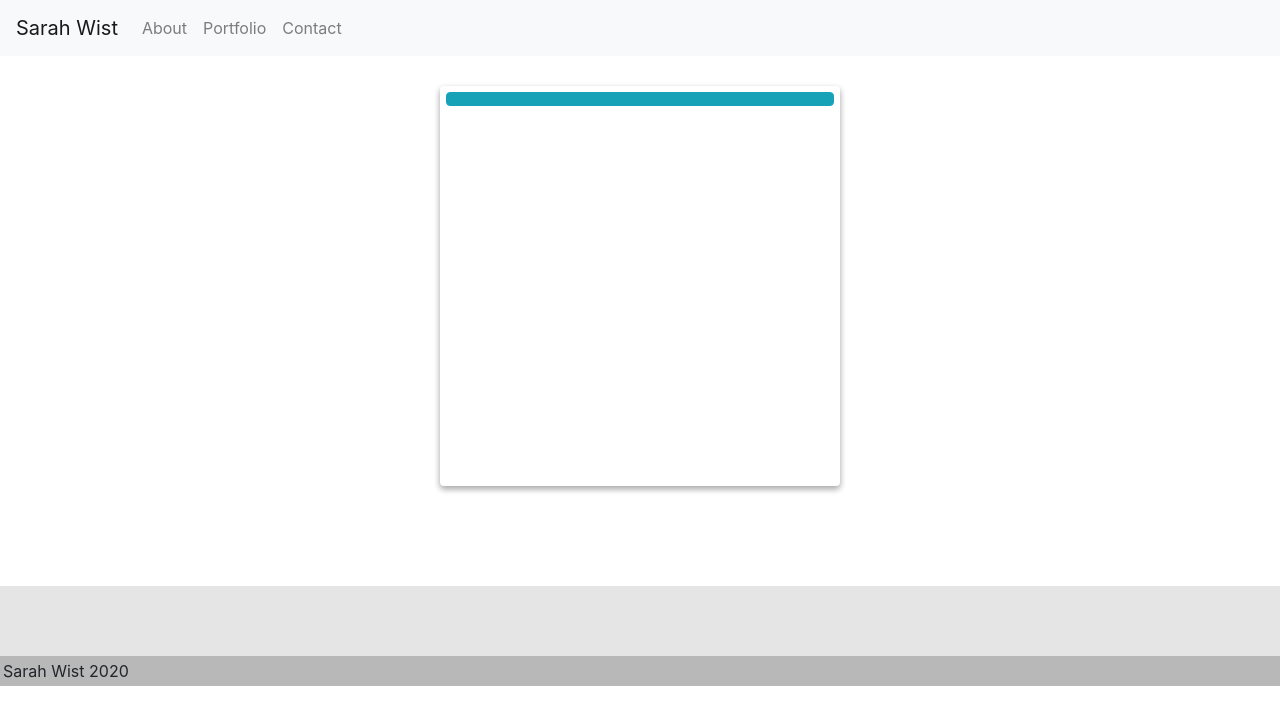
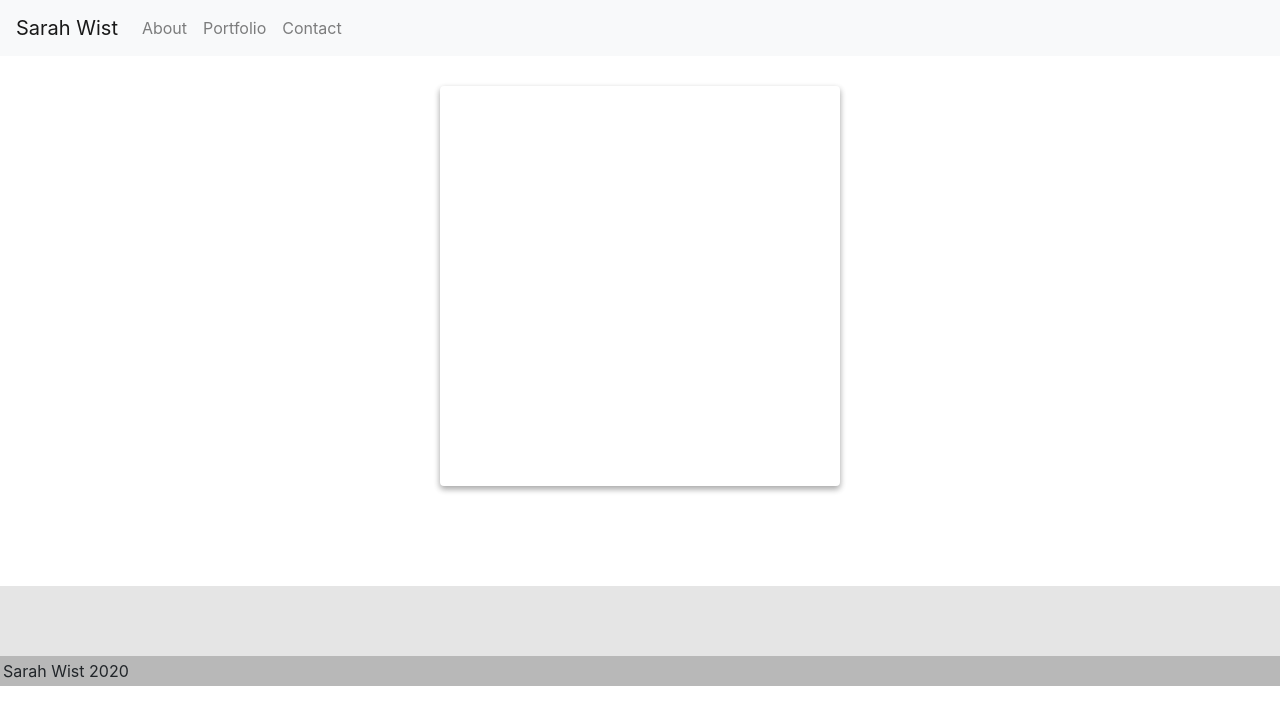
Before and after one commit to swist92/react-portfolio, a React (Create React App) app: page /portfolio in a window 1280 px wide. Shown: the top 724 px of the page. Built offline with nearby package versions, Linux system fonts and the light colour scheme.

Commit message:
button still broken; commented out code

```diff
--- a/src/components/Button/Button.css
+++ b/src/components/Button/Button.css
@@ -1,11 +1,12 @@
-/* .card-btn {
+.btn {
     border-radius: 50%;
     height: 50px;
     width: 50px;
     position: absolute;
+    z-index: 1;
     border: none;
     bottom: 10%;
-    color: #FFF;
+    color: olivedrab;
     font-size: 24px;
     cursor: pointer;
     font-family: FontAwesome;
@@ -28,7 +29,7 @@
 
   .pick::after {
     content: "\f164";
-  } */
+  }
 
   /* .pick:hover::after, .pass:hover::after {
     animation: iconBounce .57s 1;
--- a/src/components/Button/Button.js
+++ b/src/components/Button/Button.js
@@ -5,7 +5,7 @@ function Button(props) {
   return (
     <button
       // onClick={props.onClick}
-      className="btn btn-info width: 15px height: 5px"
+      className="btn"
       // {`button ${props["data-value"]}`}
       // {...props}
       // style={{ opacity: props.image ? 1 : 0 }}
--- a/src/components/Card/Card.js
+++ b/src/components/Card/Card.js
@@ -7,12 +7,12 @@ function Card(props) {
     <div
       className="card"
       style={{
-        backgroundImage: props.image ? `url(${props.image})` : "none",
+        // backgroundImage: props.image ? `url(${props.image})` : "none",
       }}
     >
-      {!props.image && (
+      {/* {!props.image && (
         <i className="fa fa-spinner fa-spin" aria-hidden="true" />
-      )}
+      )} */}
       <Button />
       {/* <Button
         style={{ opacity: props.image ? 1 : 0 }}
```
